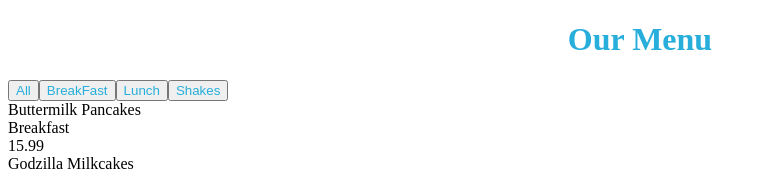
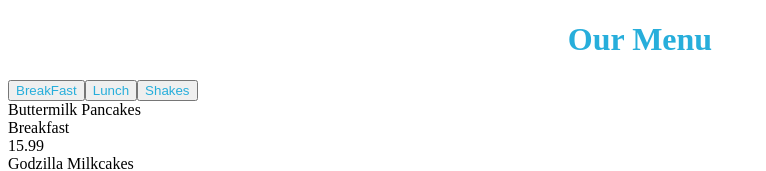
Before and after one commit to acciojob/menu-Dev-13552, a React app: page / in a window 1280 px wide. Shown: the top 171 px of the page, without its empty margins (0-766 px from the left). Built offline with nearby package versions, Linux system fonts and the light colour scheme.

Commit message:
completed4

```diff
--- a/src/components/Menu.js
+++ b/src/components/Menu.js
@@ -20,7 +20,7 @@ const Menu = ({menu, categories, filter, setFilter}) => {
         ))
 
       } */}
-      <button id='filter-button-0' onClick={()=>{setFilter('All')}}>All</button>
+      {/* <button id='filter-button-0' onClick={()=>{setFilter('All')}}>All</button> */}
       <button id='filter-button-1' onClick={()=>{setFilter('Breakfast')}}>BreakFast</button>
       <button id='filter-button-2' onClick={()=>{setFilter('Lunch')}}>Lunch</button>
       <button id='filter-button-3' onClick={()=>{setFilter('Shakes')}}>Shakes</button>
```
